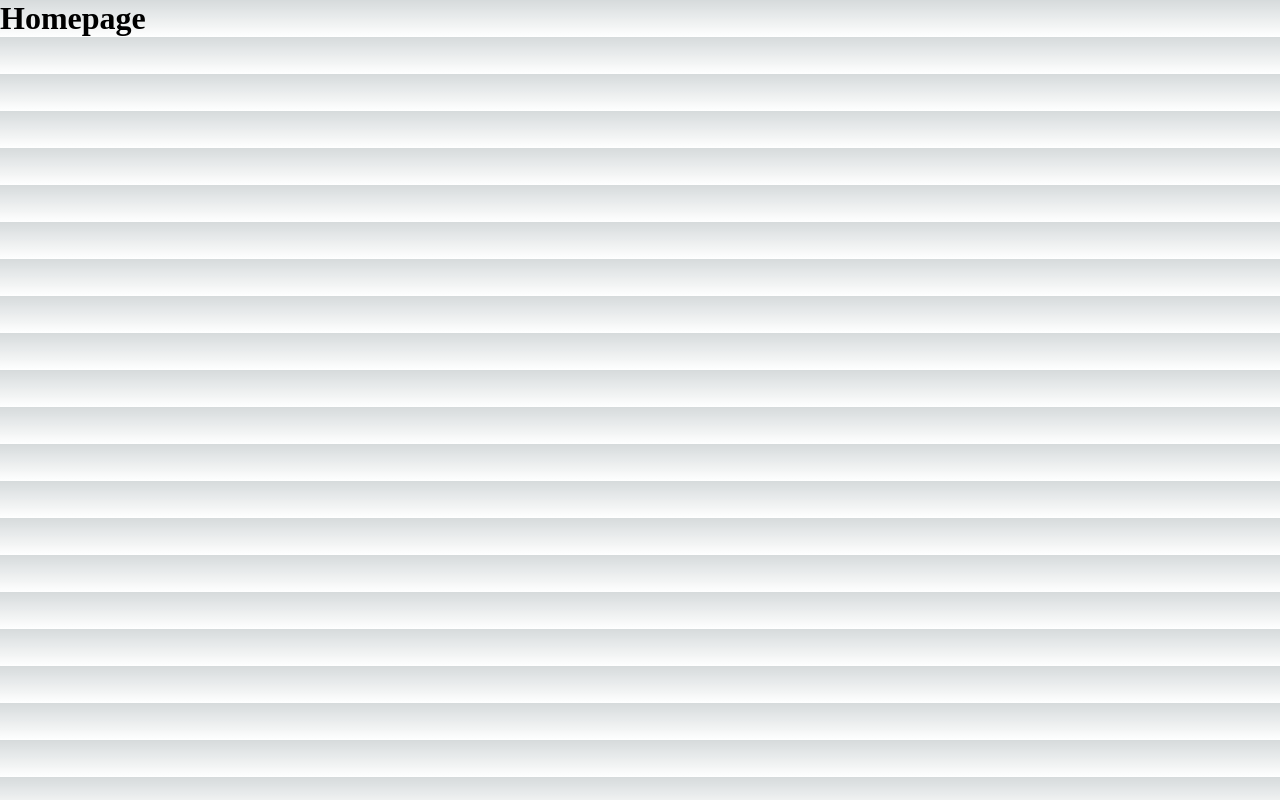
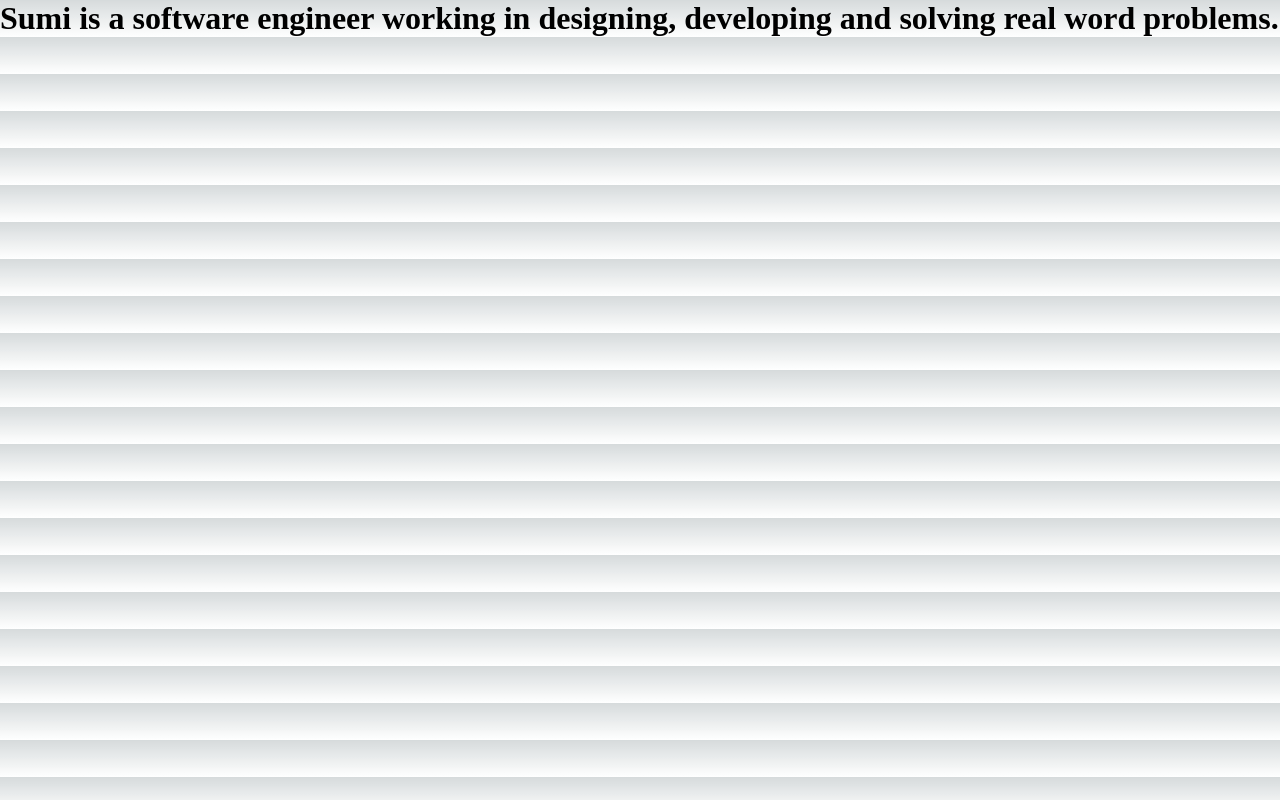
Before and after one commit to SumiSeo/sumiseo-portfolio, a Next.js app: page / in a window 1280 px wide. Built offline with nearby package versions, Linux system fonts and the light colour scheme.

Commit message:
create another router

```diff
--- a/package.json
+++ b/package.json
@@ -18,5 +18,8 @@
     "react": "18.2.0",
     "react-dom": "18.2.0",
     "typescript": "5.0.4"
+  },
+  "devDependencies": {
+    "sass": "^1.62.1"
   }
 }
--- a/pages/index.tsx
+++ b/pages/index.tsx
@@ -8,7 +8,14 @@ const inter = Inter({ subsets: ["latin"] });
 export default function Home() {
   return (
     <>
-      <h1>Homepage</h1>
+      <div className="home__container">
+        <div className="home__column">
+          <h1>
+            Sumi is a software engineer working in designing, developing and
+            solving real word problems.
+          </h1>
+        </div>
+      </div>
     </>
   );
 }
--- /dev/null
+++ b/pages/works.tsx
@@ -0,0 +1,5 @@
+const works = (): JSX.Element => {
+  return <div>works</div>;
+};
+
+export default works;
```
Also changed, not shown: 1 other file (tests, documents, lock files or other folders).
